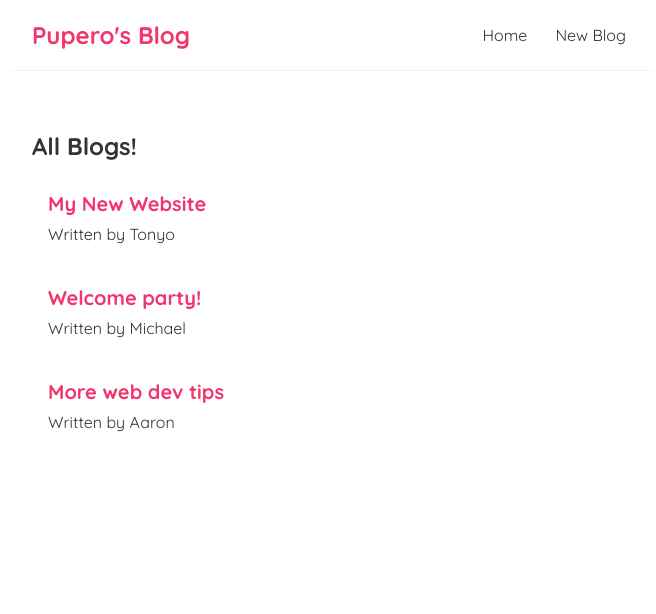
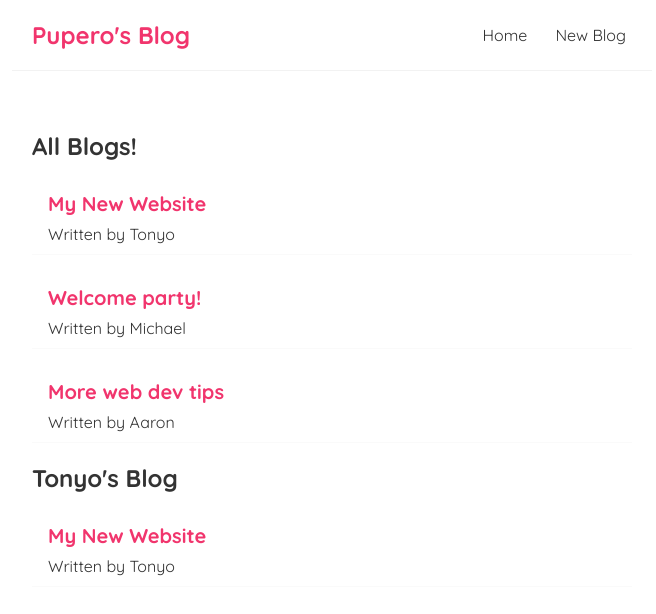
Before and after one commit to TonyoGodson/ReactRepository, a React (Create React App) app: page / in a window 1280 px wide. Shown: the top 614 px of the page, without its empty margins (308-964 px from the left). Built offline with nearby package versions, Linux system fonts and the light colour scheme.

Commit message:
filter blogs added

```diff
--- a/src/Home.js
+++ b/src/Home.js
@@ -28,6 +28,7 @@
             <button onClick = {increment}>Increment</button>
             <p>{num1}</p> */}
          <BlogList blogs = {blogs} title = "All Blogs!"/>
+         <BlogList blogs = {blogs.filter((blog) => blog.author === "Tonyo")} title = "Tonyo's Blog"/>
         </div>
      );
 }
```
